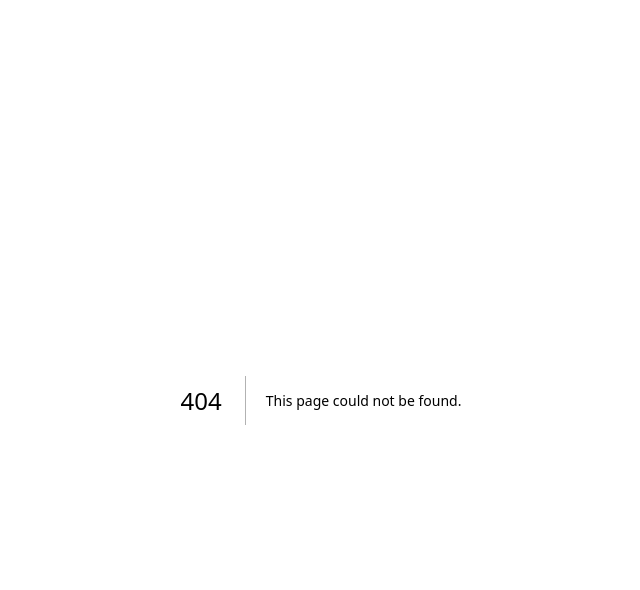
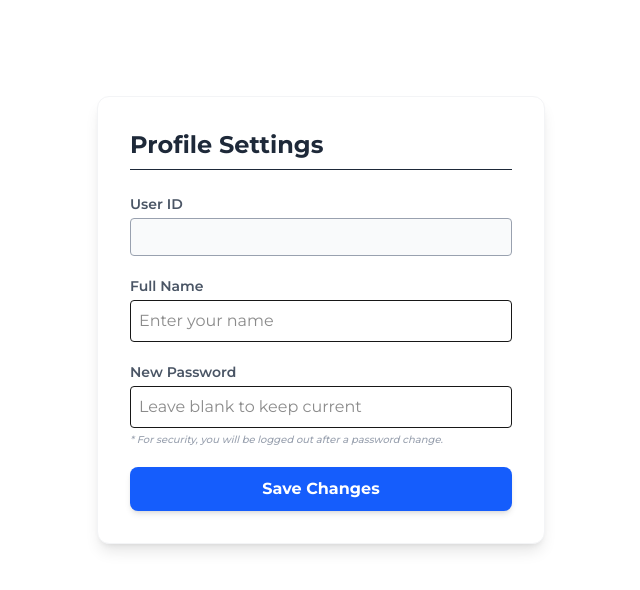
Before and after one commit to manas1304/Frontend-Projects, a Next.js app in the folder CRM App/crm/: page /profile in a window 1280 px wide. Before the commit this address had no page. Shown: the top 590 px of the page, without its empty margins (319-959 px from the left). Built offline with nearby package versions, Linux system fonts and the light colour scheme; no server answers.

Commit message:
Built the Loading Spinner and the Profile Page to change the name and Password -- Changes required

```diff
--- a/CRM App/crm/src/app/(dashboard)/admin/page.js
+++ b/CRM App/crm/src/app/(dashboard)/admin/page.js
@@ -1,6 +1,7 @@
 "use client";
 import { useState, useEffect } from "react";
 import apiRequest from '@/lib/api'
+import Loading from '@/components/Loading'
 
 export default function AdminDashboard() {
   const [stats, setStats] = useState({
@@ -9,9 +10,12 @@ export default function AdminDashboard() {
     closed: 0,
     blocked: 0,
   });
+  const [isLoading, setIsLoading] = useState(true);
 
   useEffect(() =>{
+
     async function fetchStats(){
+      setIsLoading(true)
       try{
         const allTickets = await apiRequest('/tickets', {method: 'GET'});
 
@@ -26,10 +30,14 @@ export default function AdminDashboard() {
       }catch(err){
         console.log("Failed to Fetch Stats");
         alert("Failed to Fetch Stats");
+      }finally{
+        setIsLoading(false)
       }
     }
     fetchStats();
-  })
+  }, [])
+
+  if (isLoading) return <Loading />
 
   return (
     <div>
--- a/CRM App/crm/src/app/(dashboard)/admin/tickets/page.js
+++ b/CRM App/crm/src/app/(dashboard)/admin/tickets/page.js
@@ -2,10 +2,11 @@
 import { useState, useEffect } from "react";
 import apiRequest from "@/lib/api";
 import TicketDetailsModal from '@/components/TicketDetailsModal'
+import Loading from '@/components/Loading'
 
 export default function AdminTickets() {
   const [tickets, setTickets] = useState([]);
-  const [loading, setLoading] = useState(true);
+  const [isLoading, setIsLoading] = useState(true);
 
   // New State for Discussion Modal
   const [selectedTicket, setSelectedTicket] = useState(null);
@@ -22,13 +23,14 @@ export default function AdminTickets() {
   }, []); // Runs once only on the mount phase
 
   async function fetchTickets() {
+      setIsLoading(true); // Show spinner before the request
       try {
         const data = await apiRequest("/tickets", { method: "GET" });
         setTickets(data);
       } catch (err) {
         console.log("Error occured while fetching tickets", err);
       } finally {
-        setLoading(false);
+        setIsLoading(false);
       }
     }
 
@@ -76,7 +78,7 @@ export default function AdminTickets() {
     setIsViewModalOpen(true);
   }
 
-  if (loading) return <div>Loading Tickets...</div>;
+  if (isLoading) return <Loading />
 
   return (
     <div className="bg-white p-6 rounded-lg shadow-sm border">
--- a/CRM App/crm/src/app/(dashboard)/admin/users/page.js
+++ b/CRM App/crm/src/app/(dashboard)/admin/users/page.js
@@ -1,13 +1,15 @@
 "use client";
 import { useState, useEffect } from "react";
 import apiRequest from "@/lib/api";
+import Loading from '@/components/Loading'
 
 export default function ManageUsers() {
   const [users, setUsers] = useState([]);
-  const [loading, setLoading] = useState(true);
+  const [isLoading, setIsLoading] = useState(true);
 
   useEffect(() => {
     async function fetchUsers() {
+      setIsLoading(true)
       try {
         const data = await apiRequest("/users", { method: "GET" });
         console.log(data);
@@ -15,7 +17,7 @@ export default function ManageUsers() {
       } catch (err) {
         console.log("Error while fetching data", err);
       } finally {
-        setLoading(false);
+        setIsLoading(false);
       }
     }
     fetchUsers();
@@ -56,6 +58,8 @@ export default function ManageUsers() {
         alert('Failed to update the user')
     }
   }
+
+  if (isLoading) return <Loading />
 
   return (
     <div className="bg-white p-6 rounded-lg shadow-sm border">
--- a/CRM App/crm/src/app/(dashboard)/customer/page.js
+++ b/CRM App/crm/src/app/(dashboard)/customer/page.js
@@ -3,14 +3,16 @@ import { useState, useEffect } from "react";
 import {useSearchParams} from 'next/navigation';
 import apiRequest from '@/lib/api'
 import CreateTicketModal from "@/components/CreateTicketModal";
+import Loading from '@/components/Loading'
 
 export default function CustomerDashboard() {
   const [isModalOpen, setIsModalOpen] = useState(false);
   const [stats, setStats] = useState({open: 0, resolved: 0});
-  const [loading, setLoading] = useState(true);
+  const [isLoading, setIsLoading] = useState(true);
 
   useEffect(() =>{
     async function fetchMyTickets(){
+        setIsLoading(true)
         try{
             // Fetching all tickets
             const allTickets = await apiRequest('/tickets', {method: 'GET'});
@@ -27,7 +29,7 @@ export default function CustomerDashboard() {
         }catch(err){
             console.log("Failed to fetch status", err)
         }finally{
-            setLoading(false)
+            setIsLoading(false);
         }
     }
     fetchMyTickets();
@@ -40,6 +42,9 @@ export default function CustomerDashboard() {
       setIsModalOpen(true);
     }
   }, [searchParams]);
+
+  if (isLoading) return <Loading />
+
 
   return (
     <div className="p-6">
@@ -56,11 +61,11 @@ export default function CustomerDashboard() {
       <div className="grid grid-cols-1 md:grid-cols-3 gap-6">
         <div className="bg-white p-6 rounded-xl shadow-sm border-l-4 border-blue-500">
           <p className="text-sm text-gray-500 uppercase">My Open Tickets</p>
-          <h2 className="text-3xl font-bold">{loading ? '...' : stats.open}</h2>
+          <h2 className="text-3xl font-bold">{isLoading ? '...' : stats.open}</h2>
         </div>
         <div className="bg-white p-6 rounded-xl shadow-sm border-l-4 border-green-500">
           <p className="text-sm text-gray-500 uppercase">Resolved</p>
-          <h2 className="text-3xl font-bold">{loading ? '...' : stats.resolved}</h2>
+          <h2 className="text-3xl font-bold">{isLoading ? '...' : stats.resolved}</h2>
         </div>
       </div>
       {/*The Modal Component */}
--- a/CRM App/crm/src/app/(dashboard)/customer/tickets/page.js
+++ b/CRM App/crm/src/app/(dashboard)/customer/tickets/page.js
@@ -2,10 +2,11 @@
 import { useState, useEffect } from "react";
 import apiRequest from "@/lib/api";
 import TicketDetailsModal from '@/components/TicketDetailsModal'
+import Loading from '@/components/Loading'
 
 export default function MyTickets() {
   const [tickets, setTickets] = useState([]);
-  const [loading, setLoading] = useState(true);
+  const [isLoading, setIsLoading] = useState(true);
 
   // New State for Discussion Modal
   const [selectedTicket, setSelectedTicket] = useState(null);
@@ -13,6 +14,7 @@ export default function MyTickets() {
 
   useEffect(() => {
     async function getMyTickets() {
+      setIsLoading(true)
       try {
         const allTickets = await apiRequest("/tickets", { method: "GET" });
         const myId = localStorage.getItem("userId");
@@ -21,7 +23,7 @@ export default function MyTickets() {
       } catch (err) {
         console.log("Failed to get your tickets", err);
       } finally {
-        setLoading(false);
+        setIsLoading(false);
       }
     }
     getMyTickets();
@@ -34,9 +36,9 @@ export default function MyTickets() {
     setIsViewModalOpen(true);
   }
 
-  if (loading)
+  if (isLoading)
     return (
-      <p className="p-6 text-gray-500 text-center">Loading your History</p>
+      <Loading />
     );
 
   return (
--- a/CRM App/crm/src/app/(dashboard)/engineer/page.js
+++ b/CRM App/crm/src/app/(dashboard)/engineer/page.js
@@ -2,10 +2,11 @@
 import { useState, useEffect } from "react";
 import apiRequest from "@/lib/api";
 import TicketDetailsModal from '@/components/TicketDetailsModal'
+import Loading from '@/components/Loading'
 
 export default function EngineerDashboard() {
   const [tickets, setTickets] = useState([]);
-  const [loading, setLoading] = useState(true);
+  const [isLoading, setIsLoading] = useState(true);
 
   // New State for Discussion Modal
   const [selectedTicket, setSelectedTicket] = useState(null);
@@ -13,6 +14,7 @@ export default function EngineerDashboard() {
 
   useEffect(() => {
     async function fetchAssignedTickets() {
+      setIsLoading(true)
       try {
         const allTickets = await apiRequest("/tickets", { method: "GET" });
         const myId = localStorage.getItem("userId");
@@ -22,7 +24,7 @@ export default function EngineerDashboard() {
       } catch (err) {
         console.log("Failed to fetch assigned tickets", err);
       } finally {
-        setLoading(false);
+        setIsLoading(false);
       }
     }
 
@@ -51,7 +53,7 @@ export default function EngineerDashboard() {
     setIsViewModalOpen(true);
   }
 
-  if (loading) return <div className="p-6">Loading Assigned Tasks...</div>;
+  if (isLoading) return <Loading />
 
   return (
     <div className="p-6">
--- a/CRM App/crm/src/app/(dashboard)/engineer/tickets/page.js
+++ b/CRM App/crm/src/app/(dashboard)/engineer/tickets/page.js
@@ -1,14 +1,16 @@
 "use client";
 import { useState, useEffect } from "react";
 import apiRequest from "@/lib/api";
+import Loading from '@/components/Loading'
 
 export default function AssignedTickets() {
   const [tickets, setTickets] = useState([]);
   const [searchTerm, setSearchTerm] = useState("");
-  const [loading, setLoading] = useState(true);
+  const [isLoading, setIsLoading] = useState(true);
 
   useEffect(() => {
     async function fetchMyTickets() {
+      setIsLoading(true)
       try {
         const allTickets = await apiRequest("/tickets", { method: "GET" });
         const myId = localStorage.getItem("userId");
@@ -17,7 +19,7 @@ export default function AssignedTickets() {
       } catch (err) {
         console.log("Failed to fetch tickets");
       } finally {
-        setLoading(false);
+        setIsLoading(false);
       }
     }
     fetchMyTickets();
@@ -30,7 +32,7 @@ export default function AssignedTickets() {
   );
   // During re-render filtercode runs again as soon the the searchTerm state variable is updated from the input.
 
-  if (loading) return <div className="p-6">Loading your tasks</div>;
+  if (isLoading) return <Loading />
 
   return (
     <div className="bg-white p-6 rounded-lg shadow-sm border min-h-screen">
--- /dev/null
+++ b/CRM App/crm/src/app/profile/page.js
@@ -0,0 +1,105 @@
+"use client"
+import {useState, useEffect} from 'react'
+import apiRequest from '@/lib/api';
+
+export default function ProfilePage(){
+    const [profile, setProfile] = useState({
+        name: "",
+        userId: "",
+        password: "",
+    })
+
+    useEffect(() =>{
+        // Hydrate state from localStorage on component mount
+        setProfile((prev) =>({
+            ...prev,
+            userId: localStorage.getItem('useId') || "",
+            name: localStorage.getItem('name') || ""
+        }))
+    }, [])
+
+    async function handleUpdate(e){
+        e.preventDefault(); // Stops the page from refreshing
+        console.log("Attempting update for ID:", profile.userId);
+        try{
+            const body = {name: profile.name}
+
+            if(profile.password){
+                body.password = profile.password
+            }
+
+            await apiRequest(`/users/${profile.userId}`, {
+                method: 'PUT',
+                body: body
+            })
+
+            // Update the local Memory to the header shows the new name
+            localStorage.setItem('name', profile.name);
+            alert("Profile Updated Successfully")
+
+            if(profile.password){
+                localStorage.clear();
+                window.location.href = '/'
+            }
+        }catch(err){
+            alert("Failed to update", err.message);
+        }
+    }
+
+    return (
+        <div className="flex justify-center items-center min-h-[80vh] p-4">
+            <div className="bg-white p-8 rounded-xl shadow-lg w-full max-w-md border border-gray-100">
+                <h2 className="text-2xl font-bold mb-6 text-gray-800 border-b pb-2">Profile Settings</h2>
+
+                <form onSubmit={handleUpdate} className="space-y-5">
+                    {/* User ID - Read Only */}
+                    <div>
+                        <label className="block text-sm font-semibold mb-1 text-gray-600">User ID</label>
+                        <input
+                            type="text"
+                            value={profile.userId}
+                            disabled
+                            className="w-full p-2 bg-gray-50 border rounded cursor-not-allowed text-gray-400 font-mono text-sm"
+                        />
+                    </div>
+
+                    {/* Name Input */}
+                    <div>
+                        <label className="block text-sm font-semibold mb-1 text-gray-600">Full Name</label>
+                        <input
+                            type="text"
+                            value={profile.name}
+                            required
+                            placeholder="Enter your name"
+                            onChange={(e) => setProfile({ ...profile, name: e.target.value })}
+                            className="w-full p-2 border rounded focus:ring-2 focus:ring-blue-500 outline-none transition-all"
+                        />
+                    </div>
+
+                    {/* Password Input */}
+                    <div>
+                        <label className="block text-sm font-semibold mb-1 text-gray-600">New Password</label>
+                        <input
+                            type="password"
+                            placeholder="Leave blank to keep current"
+                            value={profile.password}
+                            onChange={(e) => setProfile({ ...profile, password: e.target.value })}
+                            className="w-full p-2 border rounded focus:ring-2 focus:ring-blue-500 outline-none transition-all"
+                        />
+                        <p className="text-[10px] text-gray-400 mt-1 italic font-medium">
+                            * For security, you will be logged out after a password change.
+                        </p>
+                    </div>
+
+                    {/* Submit Button */}
+                    <button
+                        type="submit"
+                        className="w-full bg-blue-600 hover:bg-blue-700 text-white font-bold py-2.5 px-4 rounded-lg transition-colors shadow-md active:scale-95"
+                    >
+                        Save Changes
+                    </button>
+                </form>
+            </div>
+        </div>
+    );
+}
--- /dev/null
+++ b/CRM App/crm/src/components/Loading.js
@@ -0,0 +1,8 @@
+export default function Loading() {
+    return (
+        <div className="flex flex-col items-center justify-center p-10 space-y-4">
+            <div className="animate-spin rounded-full h-12 w-12 border-t-4 border-b-4 border-blue-600"></div>
+            <p className="text-blue-600 font-medium animate-pulse">Loading data...</p>
+        </div>
+    );
+}
--- a/CRM App/crm/src/components/Sidebar.js
+++ b/CRM App/crm/src/components/Sidebar.js
@@ -18,16 +18,19 @@ export default function Sidebar(){
         admin: [
             {name: 'Dashboard', path: '/admin'},
             {name: 'Manage Users', path: '/admin/users'},
-            {name: 'All Tickets', path: '/admin/tickets'}
+            {name: 'All Tickets', path: '/admin/tickets'},
+            {name: 'Profile', path: '/profile'}
         ],
         engineer: [
             {name: 'Dashboard', path: '/engineer'},
-            {name: 'Assigned Tickets', path: '/engineer/tickets'}
+            {name: 'Assigned Tickets', path: '/engineer/tickets'},
+            {name: 'Profile', path: '/profile'}
         ],
         customer: [
             {name: 'Dashboard', path: '/customer'},
             {name: 'My Tickets', path: '/customer/tickets'},
-            {name: 'Create Ticket', path: '/customer?create=true'}
+            {name: 'Create Ticket', path: '/customer?create=true'},
+            {name: 'Profile', path: '/profile'}
         ]
     }
 
```
